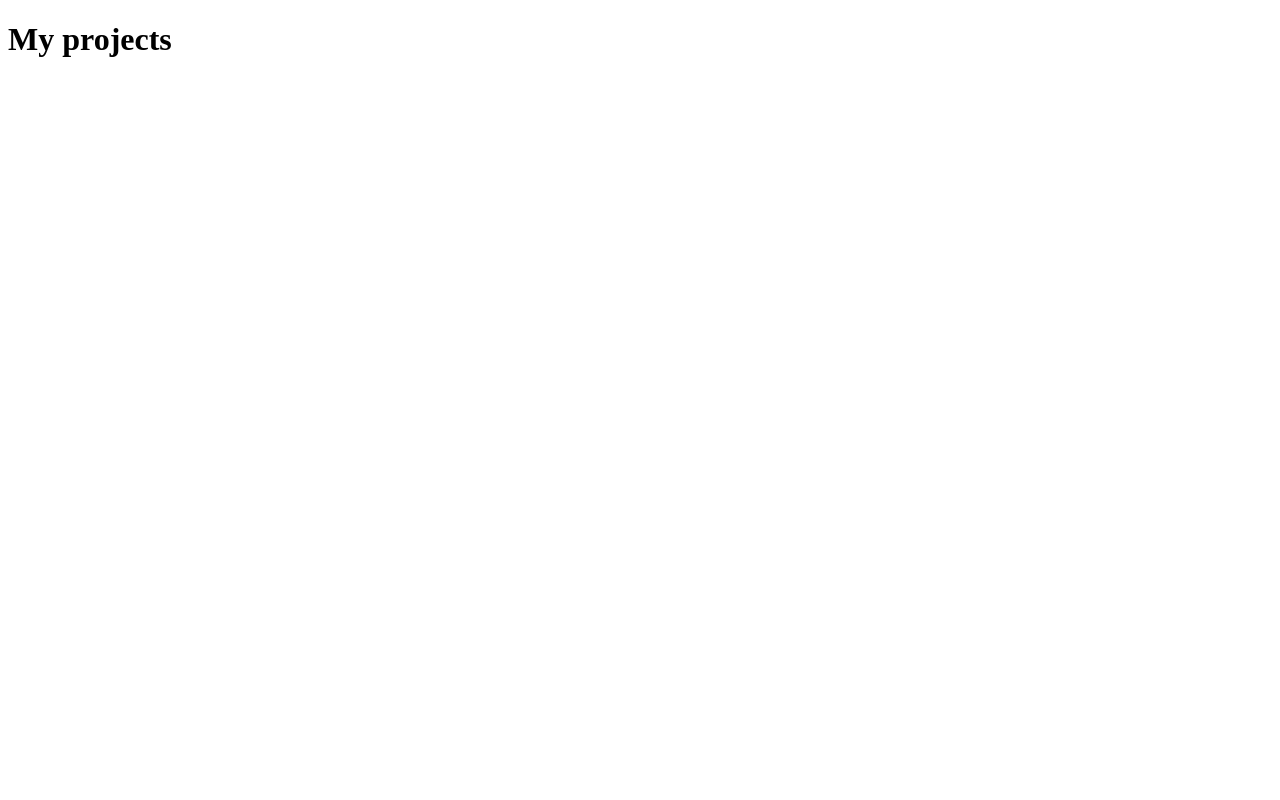
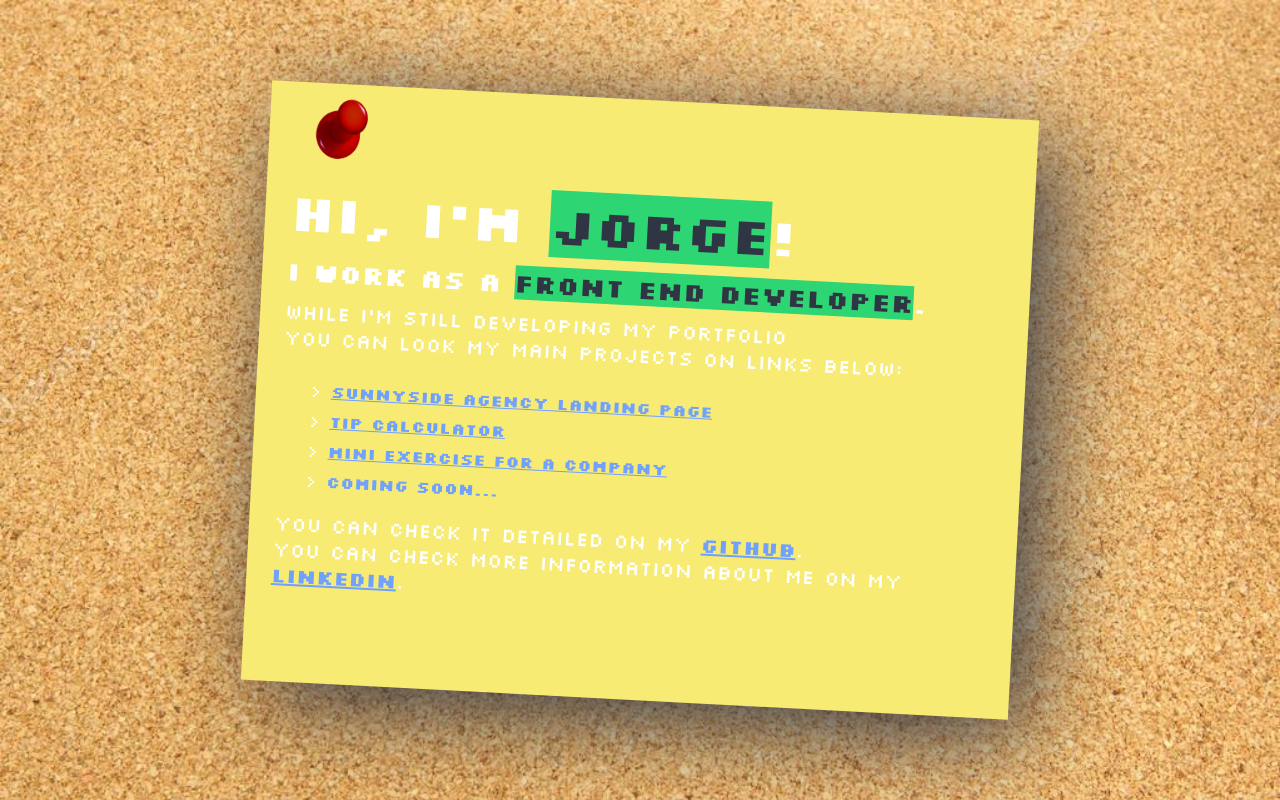
Before and after one commit to JorgeFrontEnd/portfolio, a plain HTML site: page index.html in a window 1280 px wide. Drawn offline with Linux system fonts and the light colour scheme.

Commit message:
portofolio

```diff
--- /dev/null
+++ b/app.css
@@ -0,0 +1,129 @@
+@import url('https://fonts.googleapis.com/css2?family=Silkscreen:wght@400;700&display=swap');
+
+:root {
+    --primary-color: #ffffff;
+    --secondary-color:#70a1ff;
+    --hover-color:#3742fa;
+}
+
+* {
+    box-sizing: border-box;
+}
+
+body {
+    font-family: 'Silkscreen', cursive;
+    margin: 0;
+    padding: 0;
+    background: url("./background.jpg") no-repeat;
+    background-size: cover;
+    display: flex;
+    flex-direction: column;
+    align-items: center;
+    justify-content: center;
+    height: 100vh;
+    min-height: 800px;
+}
+
+h1,
+h2,
+p {
+    margin: 0;
+    padding: 0;
+}
+
+ul {
+    list-style-type: none;
+    margin: 0;
+    padding: 0;
+}
+
+ul li:before{
+  content: ">";
+  margin-right: 10px;
+}
+
+mark {
+    color: #2f3542;
+    background-color: #2ed573;
+    font-weight: 700;
+}
+
+.container {
+    position: relative;
+    display: flex;
+    flex-direction: column;
+    justify-content: center;
+    background-color: #F7EB73;
+    padding: 25px;
+    max-width: 320px;
+    color: var(--primary-color);
+    font-weight: 400;
+    min-height: 700px;
+    box-shadow: 20px 20px 100px 0 #2f3542;
+    transform: rotate(3deg);
+}
+
+.container img{
+    position: absolute;
+    top: 10px;
+    left: 0;
+    width: 100px;
+    height: 100px;
+}
+
+.container h1{
+    font-size: 32px;
+    padding-bottom: 10px;
+}
+
+.container h2{
+    font-size: 20px;
+    padding-bottom: 10px;
+}
+
+.container p{
+    font-size: 16px;
+}
+
+.container ul{
+    padding: 20px 30px;
+    font-size: 12px;
+}
+
+.container ul li{
+    padding-top: 10px;
+}
+
+.container a{
+    cursor: pointer;
+    color: var(--secondary-color);
+    font-weight: 700;
+}
+
+.container a:hover{
+    color: var(--hover-color);
+    font-weight: 700;
+}
+
+@media(min-width:768px){
+    .container {
+        max-width: 768px;
+        min-height: 600px;
+    }
+
+    .container h1{
+        font-size: 52px;
+    }
+
+    .container h2{
+        font-size: 26px;
+    }
+
+    .container p{
+        font-size: 20px;
+    }
+
+    .container ul{
+        font-size: 16px;
+    }
+}
--- a/index.html
+++ b/index.html
@@ -1,13 +1,32 @@
 <!DOCTYPE html>
 <html lang="en">
+
 <head>
     <meta charset="UTF-8">
     <meta http-equiv="X-UA-Compatible" content="IE=edge">
     <meta name="viewport" content="width=device-width, initial-scale=1.0">
-    <title>Document</title>
+    <link rel="stylesheet" href="app.css">
+    <title>Jorge Ramalhete - Portfolio</title>
 </head>
+
 <body>
-    <h1>My projects</h1>
-    <a href=""></a>
+    <div class="container">
+        <img src="pin.png">
+        <h1>Hi, I'm <mark>Jorge</mark>!</h1>
+        <h2>I work as a <mark>Front End Developer</mark>.</h2>
+        <p>While I'm still developing my portfolio</p>
+        <p>you can look my main projects on links below:</p>
+        <ul>
+            <li><a href="https://sunnyside-agency-landing-jorge-ramalhete.netlify.app" target="_blank">Sunnyside Agency
+                    Landing Page</a></li>
+            <li><a href="https://tip-calculator-jorge-ramalhete.netlify.app" target="_blank">Tip Calculator</a></li>
+            <li><a href="https://premiummindsexercise.netlify.app" target="_blank">Mini exercise for a company</a></li>
+            <li><a>Coming Soon...</a></li>
+        </ul>
+        <p>You can check it detailed on my <a href="https://github.com/JorgeFrontEnd" target="_blank">Github</a>.</p>
+        <p>You can check more information about me on my <a href="https://www.linkedin.com/in/jorge-ramalhete-809351212/" target="_blank">Linkedin</a>.</p>
+    </div>
+
 </body>
+
 </html>
```
Also changed, not shown: background.jpg (added), pin.png (added).
